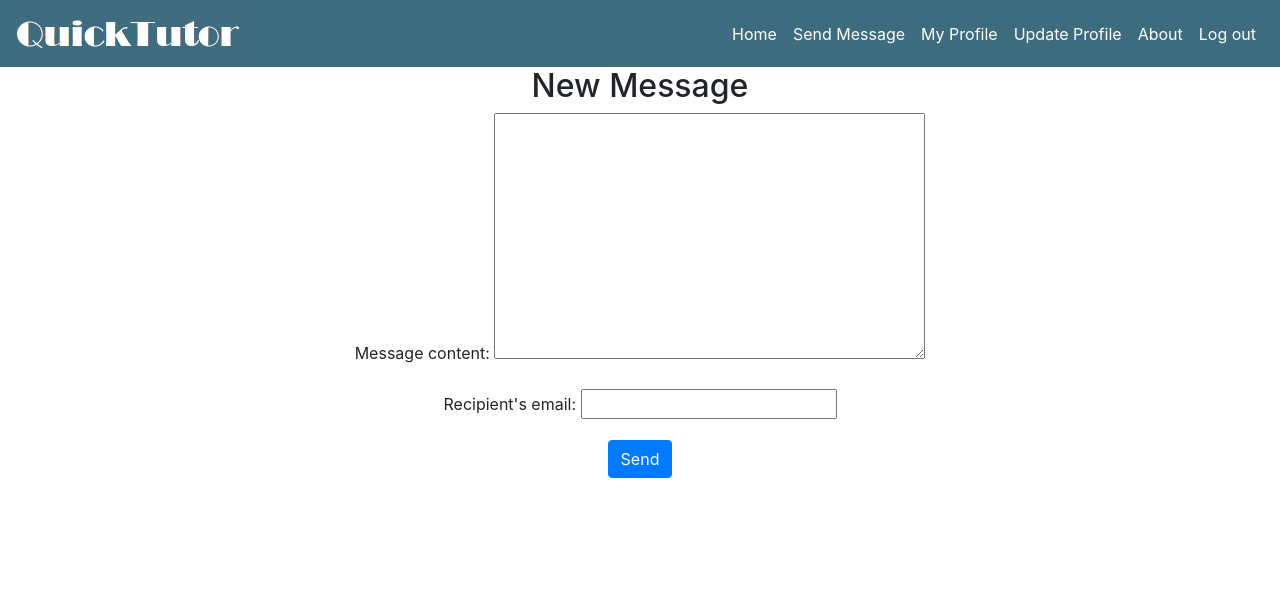
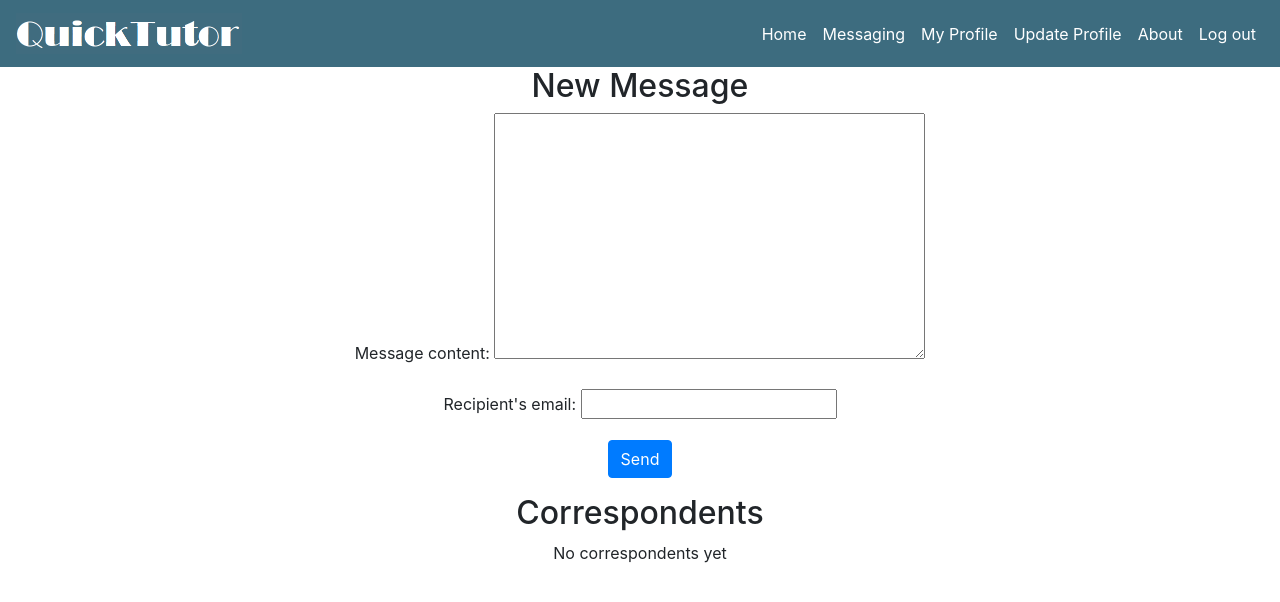
Before and after one commit to belengrimaldi/CS3240-QuickTutor, a Django app: page /send in a window 1280 px wide. Shown: the top 602 px of the page. Run offline with Django 3.2, Linux system fonts and the light colour scheme; the visitor is signed in with stand-in values (Sample User, id 1); some libraries are stand-ins or nearby versions.

Commit message:
changed message layout. Added ability to see chain

```diff
--- a/user/templates/base.html
+++ b/user/templates/base.html
@@ -23,7 +23,7 @@
     <div class="collapse navbar-collapse flex-row-reverse" id="navbarNavAltMarkup">
       <div class="navbar-nav">
         <a class="nav-item nav-link" style="color:white" href="/">Home <span class="sr-only">(current)</span></a>
-          <a class="nav-item nav-link" style="color:white" href="/send">Send Message</a>
+          <a class="nav-item nav-link" style="color:white" href="/send">Messaging</a>
         <a class="nav-item nav-link" style="color:white" href="/profile/viewprofile">My Profile</a>
         <a class="nav-item nav-link" style="color:white" href="/profile/update">Update Profile</a>
         <a class="nav-item nav-link" style="color:white" href="/about">About</a>
--- a/user/templates/send.html
+++ b/user/templates/send.html
@@ -8,14 +8,14 @@
 			{% if message.level == DEFAULT_MESSAGE_LEVELS.SUCCESS %}
     		<ul class="bg-success">
         		<div class="text-center">
-            		<li{% if message.tags %} class="{{ message.tags }}"{% endif %}>{{ message }}</li>
+            		<li>{% if message.tags %} class="{{ message.tags }}"{% endif %}>{{ message }}</li>
         		</div>
     		</ul>
 			{% endif %}
 			{% if message.level == DEFAULT_MESSAGE_LEVELS.ERROR %}
 			<ul class="bg-warning">
         		<div class="text-center">
-            		<li{% if message.tags %} class="{{ message.tags }}"{% endif %}>{{ message }}</li>
+            		<li>{% if message.tags %} class="{{ message.tags }}"{% endif %}>{{ message }}</li>
         		</div>
     		</ul>
 			{% endif %}
@@ -31,5 +31,17 @@
 			</form>
 		</div>
 	</div>
+    <div class="form-group">
+		<div class="text-center">
+			<h2>Correspondents</h2>
+			{% if pen_pals %}
+				{% for pal in pen_pals %}
+					<li  class="text-center"><a href="{% url 'log' pal.username %}">{{ pal.username }}</a></li>
+				{% endfor %}
+			{% else %}
+				<p>No correspondents yet</p>
+			{% endif %}
+		</div>
+	</div>
 </body>
 {% endblock %}
--- a/user/urls.py
+++ b/user/urls.py
@@ -1,10 +1,14 @@
 from django.conf.urls import url
+from django.urls import path
 from . import views
+
+#I'm not sure why but "path" makes it so that you can pass arguments and "url" doesn't
 
 urlpatterns = [
     url(r'^$', views.Home),
     url(r'^profile/update', views.Prof),
     url(r'^profile/viewprofile', views.SeeProfile),
     url(r'^account/logout/$', views.Logout),
-    url(r'^send', views.Send_Box, name='send'),
+    url(r'^send', views.Messaging, name='send'),
+    path('<str:pal_username>/', views.CorLog, name='log'),
 ]
--- a/user/views.py
+++ b/user/views.py
@@ -15,16 +15,16 @@ from django.contrib import messages
 @login_required
 def Home(request):
     available_tutors = Profile.objects.filter(activeTutor=True)
-    inbox = Message.objects.filter(receiver=request.user)
     template = loader.get_template('home.html')
     context = {
         'available_tutors': available_tutors,
-        'inbox': inbox,
     }
     return HttpResponse(template.render(context, request))
 
 @login_required
-def Send_Box(request):
+def Messaging(request):
+#    inbox = Message.objects.filter(receiver=request.user) THE INBOX WON"T JUST BE SITTING IN THE MESSAGE PAGE
+#   Makes the message box (the box with which to send messages)
     if request.method == "POST":
         form = MessageForm(request.POST, instance=request.user)
         if form.is_valid():
@@ -43,8 +43,53 @@ def Send_Box(request):
             return redirect('send.html')
     else:
         form = MessageForm()
-    return render(request, 'send.html', {'form': form})
 
+#   Makes the list of people who you've messaged or who have messaged you
+    received = Message.objects.filter(receiver=request.user)
+    sent = Message.objects.filter(sender=request.user)
+    pen_pals = []
+    for msg in received:
+        if msg.sender not in pen_pals:
+            pen_pals.append(msg.sender)
+    for msg in sent:
+        if msg.receiver not in pen_pals:
+            pen_pals.append(msg.receiver)
+    context = {
+        'form': form,
+        'pen_pals': pen_pals,
+    }
+    return render(request, 'send.html', context)
+
+def CorLog(request, pal_username):
+    pen_pal = User.objects.get(username=pal_username)
+    coris = []
+    received = Message.objects.filter(receiver=request.user, sender=pen_pal)
+    sent = Message.objects.filter(receiver=pen_pal, sender=request.user)
+    for i in received:
+        coris.append(i)
+    for i in sent:
+        coris.append(i)
+    coris.sort(key=(lambda x: x.created_at))
+    return render(request, 'log.html', {'coris': coris})
+"""
+def vote(request, question_id):
+    question = get_object_or_404(Question, pk=question_id)
+    try:
+        selected_choice = question.choice_set.get(pk=request.POST['choice'])
+    except (KeyError, Choice.DoesNotExist):
+        # Redisplay the question voting form.
+        return render(request, 'polls/detail.html', {
+            'question': question,
+            'error_message': "You didn't select a choice.",
+        })
+    else:
+        selected_choice.votes += 1
+        selected_choice.save()
+        # Always return an HttpResponseRedirect after successfully dealing
+        # with POST data. This prevents data from being posted twice if a
+        # user hits the Back button.
+        return HttpResponseRedirect(reverse('polls:results', args=(question.id,)))
+"""
 @login_required
 def SeeProfile(request):
     return render(request, 'profile.html')
```
Also changed, not shown: user/templates/home.html (+0 -14 lines), user/templates/log.html (added, +18 -0 lines).
